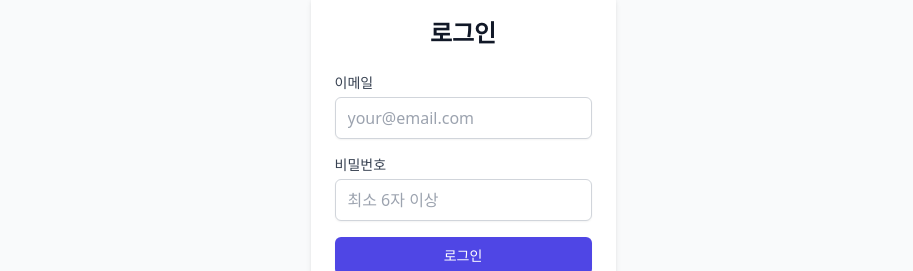
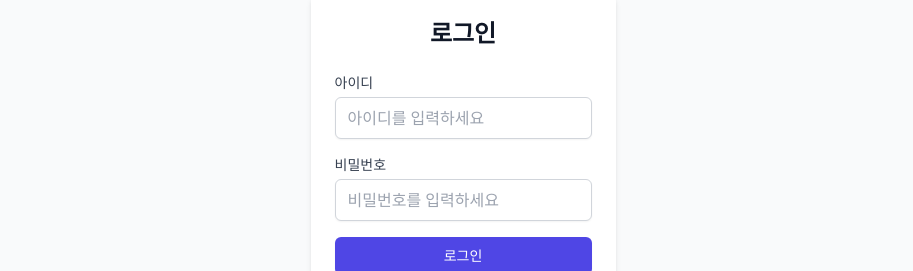
Before and after one commit to keioseung/habit, a Next.js app: page /auth/login in a window 1280 px wide. Shown: the part 331-602 px from the top of the page, without its empty margins (177-1090 px from the left). Built offline with nearby package versions, Linux system fonts and the light colour scheme; no server answers.

Commit message:
feat: 회원가입/로그인 시 이메일 대신 아이디로 받고 비밀번호 길이 제한 제거

```diff
--- a/features/auth/components/AuthForm.tsx
+++ b/features/auth/components/AuthForm.tsx
@@ -55,17 +55,17 @@
 
       <form onSubmit={handleSubmit} className="space-y-4">
         <div>
-          <label htmlFor="email" className="block text-sm font-medium text-gray-700">
-            이메일
+          <label htmlFor="username" className="block text-sm font-medium text-gray-700">
+            아이디
           </label>
           <input
-            id="email"
-            type="email"
+            id="username"
+            type="text"
             value={email}
             onChange={(e) => setEmail(e.target.value)}
             required
             className="mt-1 block w-full px-3 py-2 border border-gray-300 rounded-md shadow-sm focus:outline-none focus:ring-indigo-500 focus:border-indigo-500"
-            placeholder="your@email.com"
+            placeholder="아이디를 입력하세요"
           />
         </div>
 
@@ -79,9 +79,8 @@
             value={password}
             onChange={(e) => setPassword(e.target.value)}
             required
-            minLength={6}
             className="mt-1 block w-full px-3 py-2 border border-gray-300 rounded-md shadow-sm focus:outline-none focus:ring-indigo-500 focus:border-indigo-500"
-            placeholder="최소 6자 이상"
+            placeholder="비밀번호를 입력하세요"
           />
         </div>
 
```
